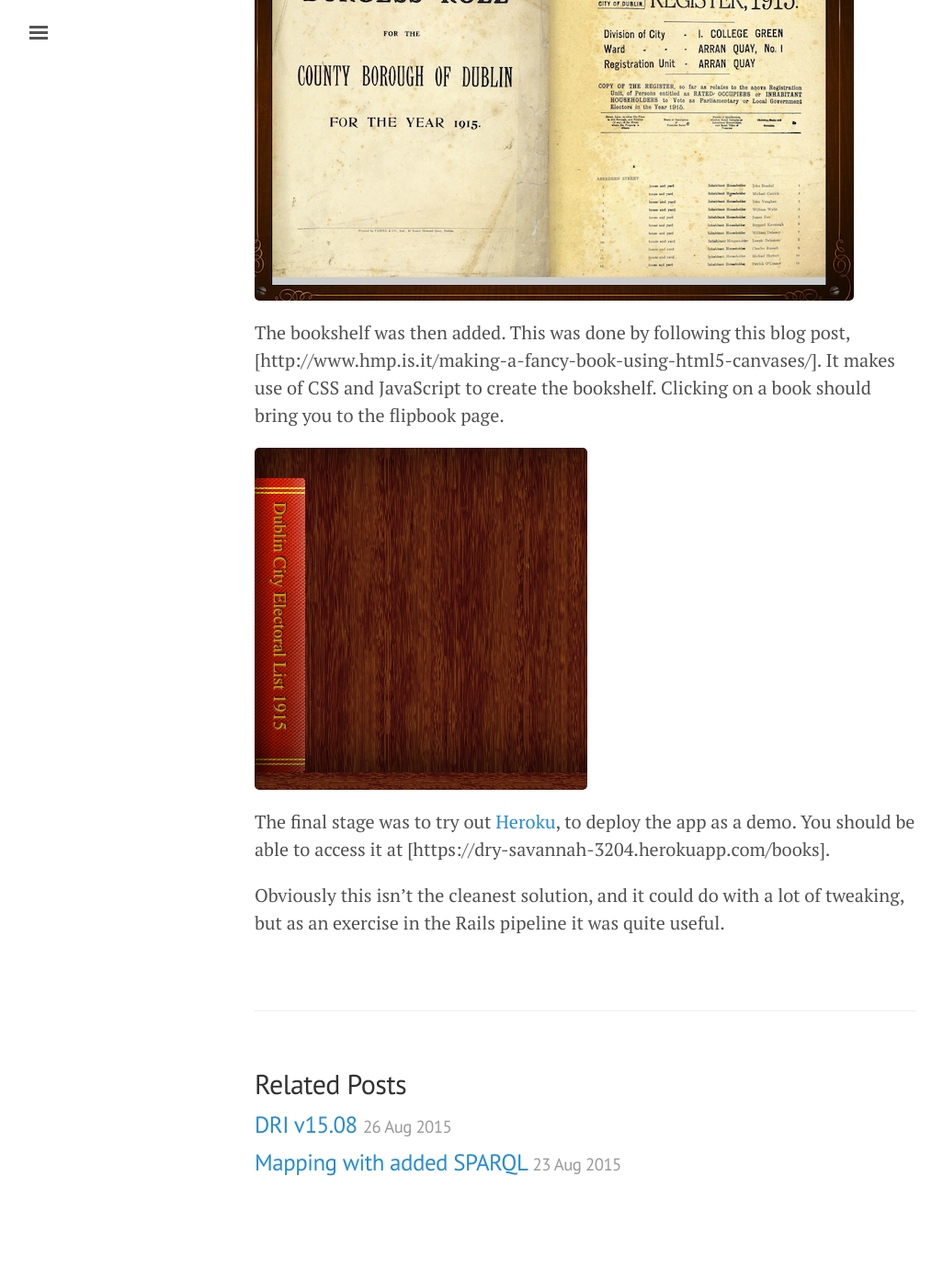
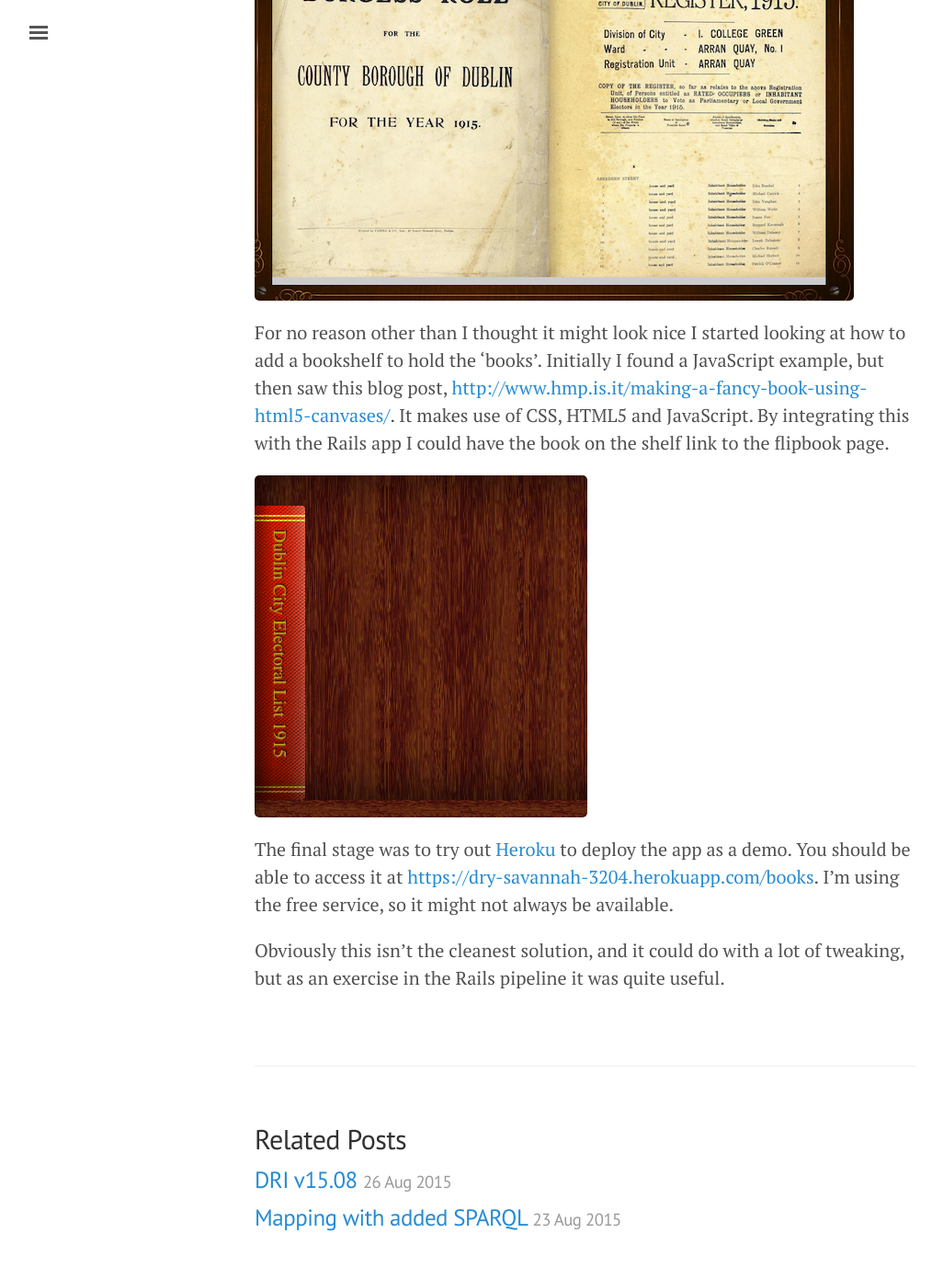
Before and after one commit to stkenny/stkenny.github.io, a Jekyll site: the page built from _posts/2015-10-13-bookshelf.markdown, in a window 1280 px wide and 1400 px high, scrolled down 1292 px. Shown: the top 1378 px of the window at 92% size, without its empty margins (3-1029 px from the left). Built offline with Jekyll 4.4.1, drawn with Linux system fonts in a browser that asks for light colours; before the commit the page ends 2632 px from its top, so only the background shows below that.

Commit message:
Fix the links

```diff
--- a/_posts/2015-10-13-bookshelf.markdown
+++ b/_posts/2015-10-13-bookshelf.markdown
@@ -25,11 +25,11 @@ Getting the page image is then a two step process. First, query solr for the ID
 
 ![The page-turner]({{ site.url }}/assets/flipbook.png)
 
-The bookshelf was then added. This was done by following this blog post, [http://www.hmp.is.it/making-a-fancy-book-using-html5-canvases/]. It makes use of CSS and JavaScript to create the bookshelf. Clicking on a book should bring you to the flipbook page.
+For no reason other than I thought it might look nice I started looking at how to add a bookshelf to hold the 'books'. Initially I found a JavaScript example, but then saw this blog post, <http://www.hmp.is.it/making-a-fancy-book-using-html5-canvases/>. It makes use of CSS, HTML5 and JavaScript. By integrating this with the Rails app I could have the book on the shelf link to the flipbook page.
 
 ![The bookshelf]({{ site.url }}/assets/shelf.png)
 
-The final stage was to try out [Heroku][heroku], to deploy the app as a demo. You should be able to access it at [https://dry-savannah-3204.herokuapp.com/books].
+The final stage was to try out [Heroku][heroku] to deploy the app as a demo. You should be able to access it at <https://dry-savannah-3204.herokuapp.com/books>. I'm using the free service, so it might not always be available.
 
 Obviously this isn't the cleanest solution, and it could do with a lot of tweaking, but as an exercise in the Rails pipeline it was quite useful.
 
```
